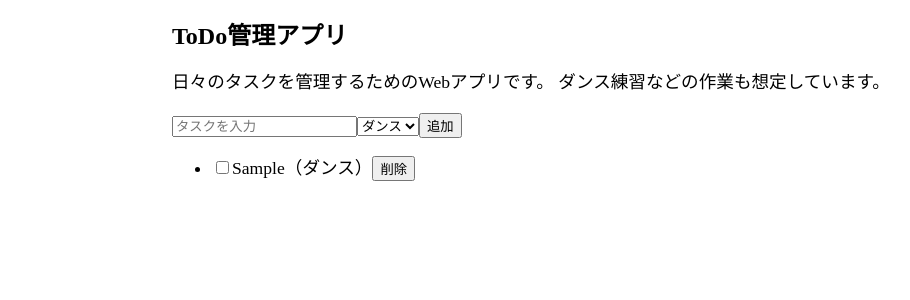
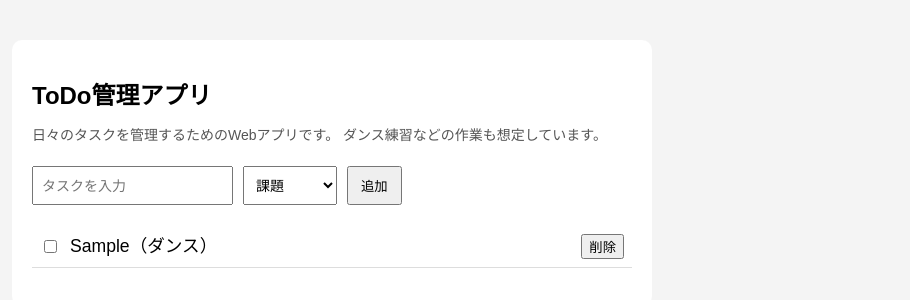
Before and after one commit to chak24062-pixel/git-tutorial, a React (Vite) app: page / in a window 1280 px wide. Both pictures are taken after typing "Sample" into the empty fields and a click on the button "追加". Shown: the top 300 px of the page, without its empty margins (68-978 px from the left). Built offline with nearby package versions, Linux system fonts and the light colour scheme.

Commit message:
手直し

```diff
--- a/src/components/TaskForm.jsx
+++ b/src/components/TaskForm.jsx
@@ -26,8 +26,9 @@ function TaskForm({ addTask }) {
         value={category}
         onChange={(e) => setCategory(e.target.value)}
       >
-        <option value="ダンス">ダンス</option>
         <option value="課題">課題</option>
+        <option value="バイト">バイト</option>
+        <option value="サークル">サークル</option>
         <option value="その他">その他</option>
       </select>
 
--- /dev/null
+++ b/src/index.css
@@ -0,0 +1,70 @@
+/* 全体 */
+body {
+  margin: 0;
+  font-family: "Arial", sans-serif;
+  background-color: #f4f4f4;
+}
+
+.app {
+  max-width: 600px;
+  margin: 40px auto;
+  background: #ffffff;
+  padding: 20px;
+  border-radius: 10px;
+}
+
+/* Header */
+.header h1 {
+  margin-bottom: 5px;
+}
+
+.header p {
+  color: #555;
+  font-size: 14px;
+}
+
+/* フォーム */
+.task-form {
+  display: flex;
+  gap: 10px;
+  margin: 20px 0;
+}
+
+.task-form input,
+.task-form select {
+  padding: 8px;
+  font-size: 14px;
+}
+
+.task-form button {
+  padding: 8px 12px;
+  cursor: pointer;
+}
+
+/* リスト */
+.task-list {
+  list-style: none;
+  padding: 0;
+}
+
+.task-item {
+  display: flex;
+  align-items: center;
+  gap: 10px;
+  padding: 8px;
+  border-bottom: 1px solid #ddd;
+}
+
+.task-item button {
+  margin-left: auto;
+  cursor: pointer;
+}
+
+/* 完了タスク */
+.task-item span {
+  flex: 1;
+}
+
+.task-item span[style*="line-through"] {
+  color: #999;
+}
--- a/src/main.jsx
+++ b/src/main.jsx
@@ -1,4 +1,5 @@
 import { createRoot } from "react-dom/client";
 import App from "./App";
+import "./index.css"
 
 createRoot(document.querySelector("#content")).render(<App />);
```
